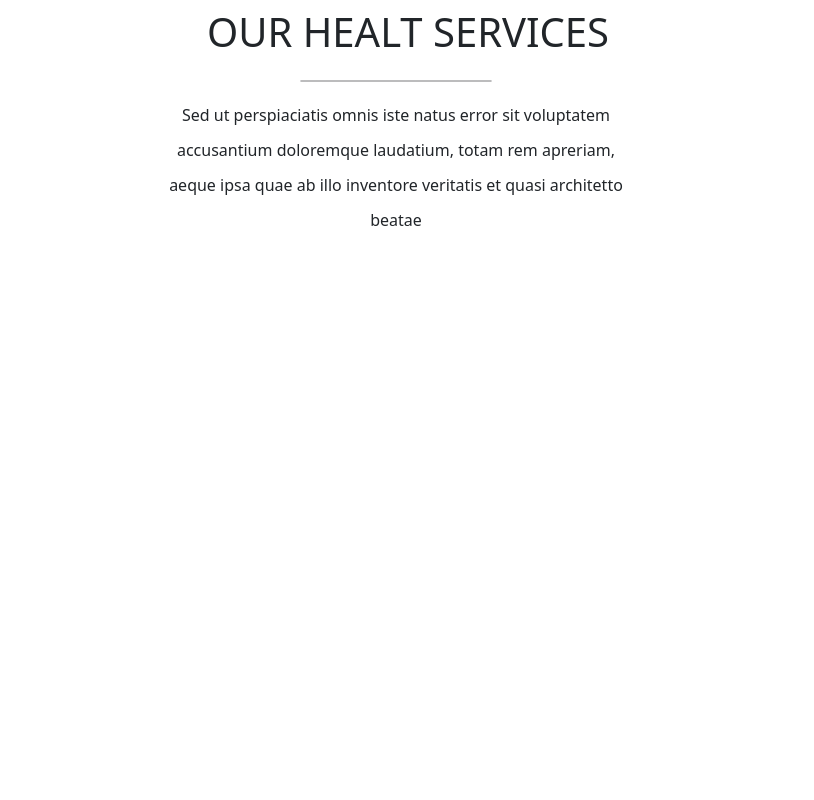
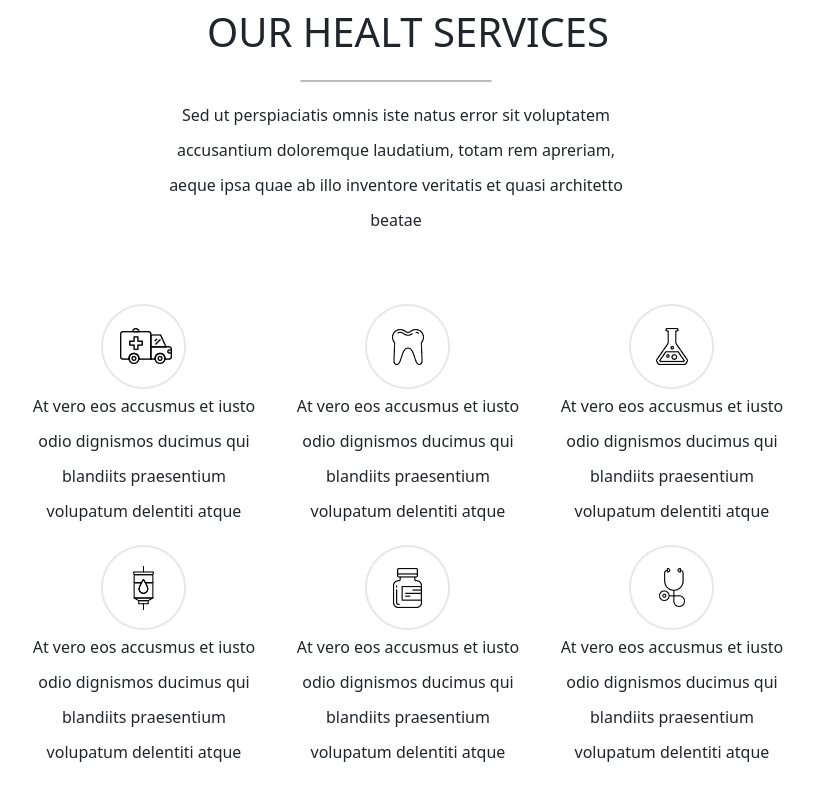
Before and after one commit to WalterFrongia/proj-html-vuejs, a Vue app: page / in a window 1280 px wide. Shown: the part 3605-4405 px from the top of the page, without its empty margins (232-1046 px from the left). Before the commit the page ends 3969 px from the top, so only its background shows below. Built offline with nearby package versions, Linux system fonts and the light colour scheme.

Commit message:
Implementate cards con icone e testo in Healt components

```diff
--- a/src/components/Healt.vue
+++ b/src/components/Healt.vue
@@ -22,6 +22,56 @@
             </div>
         </div>
         <!-- / SEZIONE ICONA TITOLO E DESCRIZIONE HEALT SECTION -->
+
+        <div class="my-healt-cards">
+               <div class="row">
+                   <div class="col-4 text-center">
+                       <img src="../assets/images/icon-14.png" alt="">
+                       <p>At vero eos accusmus et iusto odio
+                            dignismos ducimus qui blandiits
+                            praesentium volupatum delentiti atque
+                        </p>
+                   </div>
+                    <div class="col-4 text-center">
+                       <img src="../assets/images/icon-15.png" alt="">
+                       <p>At vero eos accusmus et iusto odio
+                            dignismos ducimus qui blandiits
+                            praesentium volupatum delentiti atque
+                        </p>
+                   </div>
+                    <div class="col-4 text-center">
+                       <img src="../assets/images/icon-16.png" alt="">
+                       <p>At vero eos accusmus et iusto odio
+                            dignismos ducimus qui blandiits
+                            praesentium volupatum delentiti atque
+                        </p>
+                   </div>
+               </div>
+
+               <div class="row">
+                   <div class="col-4 text-center">
+                       <img src="../assets/images/icon-11.png" alt="">
+                       <p>At vero eos accusmus et iusto odio
+                            dignismos ducimus qui blandiits
+                            praesentium volupatum delentiti atque
+                        </p>
+                   </div>
+                    <div class="col-4 text-center">
+                       <img src="../assets/images/icon-12.png" alt="">
+                       <p>At vero eos accusmus et iusto odio
+                            dignismos ducimus qui blandiits
+                            praesentium volupatum delentiti atque
+                        </p>
+                   </div>
+                    <div class="col-4 text-center">
+                       <img src="../assets/images/icon-13.png" alt="">
+                       <p>At vero eos accusmus et iusto odio
+                            dignismos ducimus qui blandiits
+                            praesentium volupatum delentiti atque
+                        </p>
+                   </div>
+               </div>
+            </div>
     </div>
 
     </div>
@@ -49,4 +99,9 @@ export default {
     border:1px solid #bcbcbd;
     border-radius: 10px;
 }
+
+.my-healt-cards{
+    padding-top: 50px;
+    padding-bottom:100px;
+}
 </style>
```
